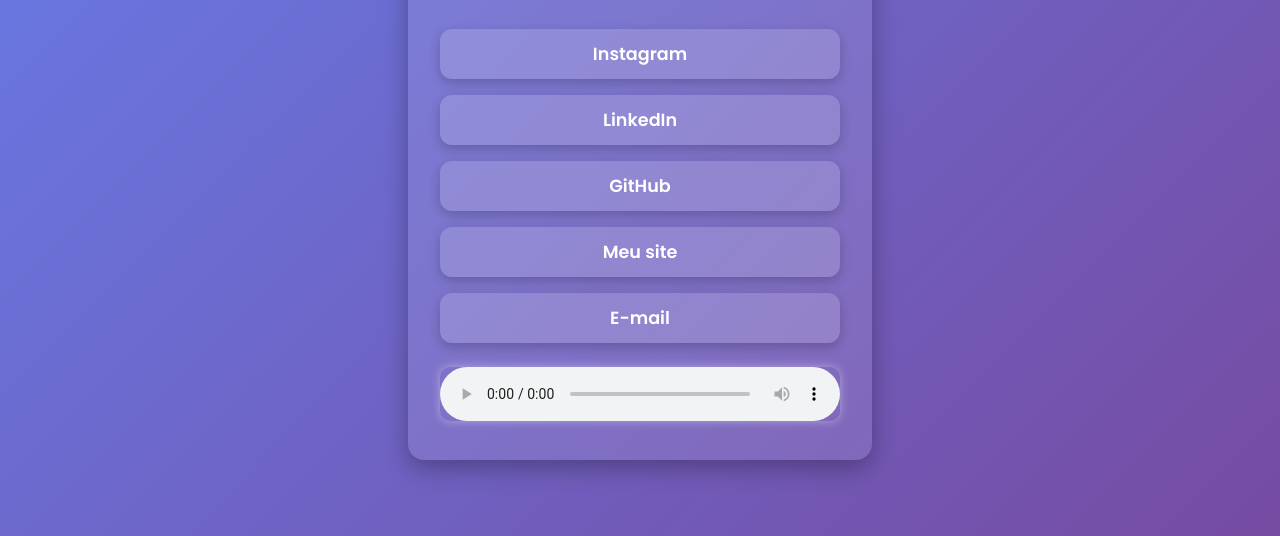
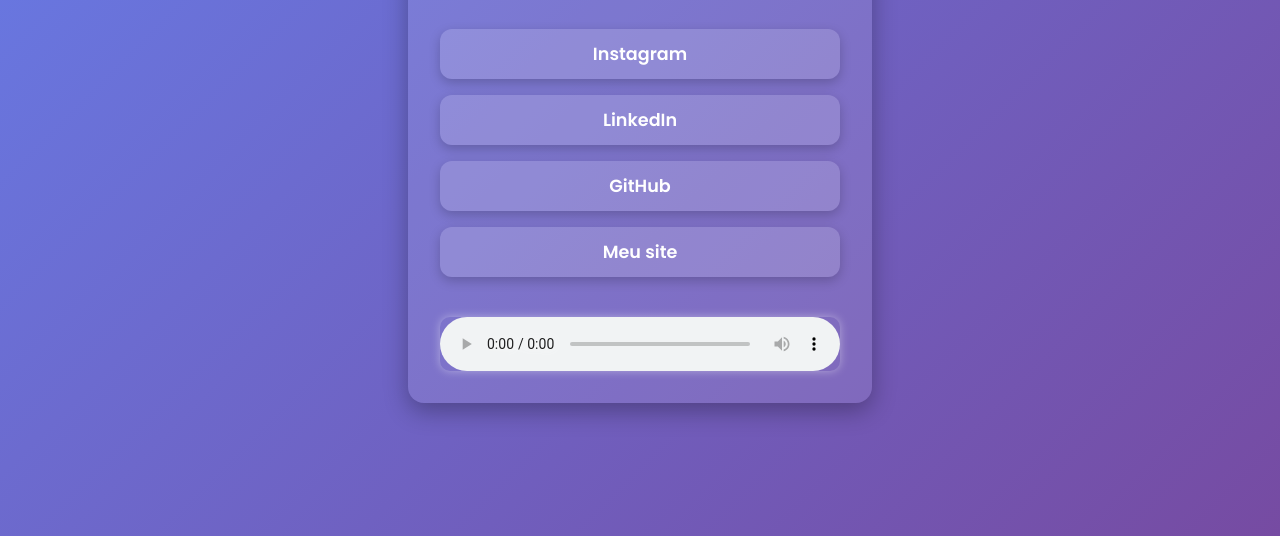
Before and after one commit to JCKami/borbalinks, a plain HTML site: page index.html in a window 1280 px wide. Shown: the part 328-864 px from the top of the page. Drawn offline with Linux system fonts and the light colour scheme.

Commit message:
Update index.html

```diff
--- a/index.html
+++ b/index.html
@@ -22,7 +22,7 @@
       <a href="https://www.linkedin.com/in/seunome" class="link-btn" target="_blank" rel="noopener noreferrer">LinkedIn</a>
       <a href="https://github.com/seunome" class="link-btn" target="_blank" rel="noopener noreferrer">GitHub</a>
       <a href="https://jckami.github.io/borbatech/" class="link-btn" target="_blank" rel="noopener noreferrer">Meu site</a>
-      <a href="mailto:seuemail@exemplo.com" class="link-btn">E-mail</a>
+      <!-- <a href="mailto:seuemail@exemplo.com" class="link-btn">E-mail</a>
     </nav>
 
     <!-- Player de Música -->
```
